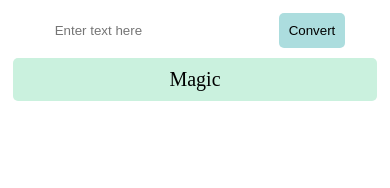
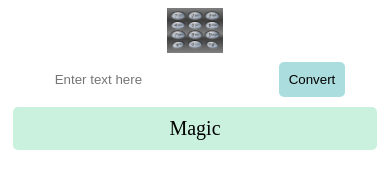
Before and after one commit to PrajjwalDatir/TextToMobileKeypadConverter, a plain HTML site: page index.html in a window 390 px wide. Drawn offline with Linux system fonts and the light colour scheme.

Commit message:
Remember those old mobile phones with keypads?

```diff
--- a/index.css
+++ b/index.css
@@ -31,3 +31,8 @@ input[type=text] {
   margin: 5px;
   font-size: 20px;
 }
+/* make the image small size */
+img {
+  width: 15%;
+  height: 25%;
+}
--- a/index.html
+++ b/index.html
@@ -39,6 +39,8 @@
   }
   let number = ''
   let text = document.getElementById('textbox').value
+  // convert to lowercase
+  text = text.toLowerCase()
   for (let i = 0; i < text.length; i++) {
     number += mapping[text[i]]
   }
@@ -47,6 +49,10 @@
   </script>
 </head>
 <body>
+  <!-- show /images/keyboard.png -->
+  <div id='keyboard'>
+    <img src='images/keyboard.png' alt='keyboard'>
+  </div>
   <!-- Create a textbox to take the user text input.
   The textbox will be used to store the user input. -->
   <form id="form" action="#" onsubmit="convertTextToNumber();return false">
```
